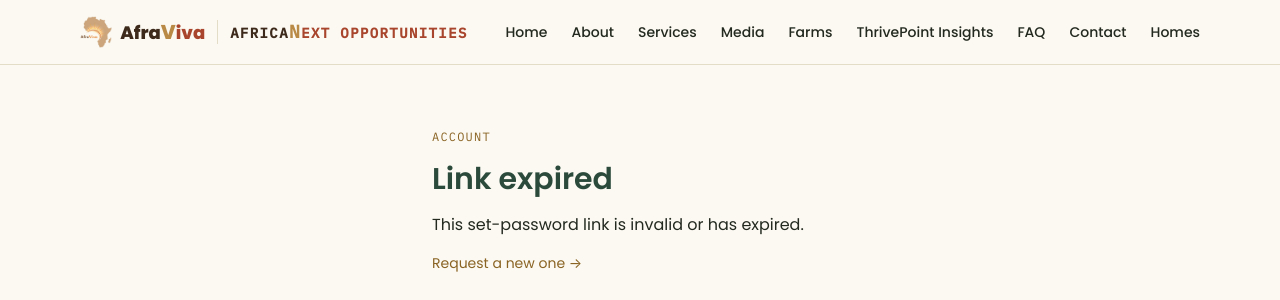
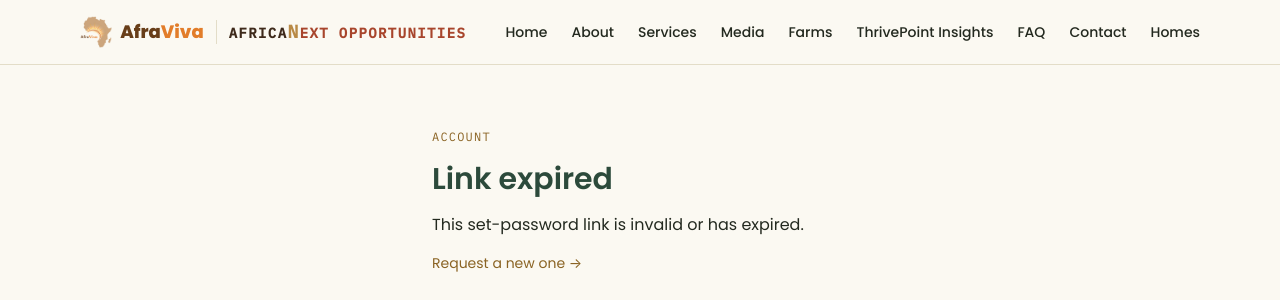
Before and after one commit to judekioko/afraviva-platform, a Django app: page /accounts/reset/1/1/ in a window 1280 px wide. Shown: the top 300 px of the page. Run offline with Django 5.2, Linux system fonts and the light colour scheme; data comes from the database, SQL or seed files in the repository; style sheets or scripts are compiled from the project's sources; parts of the project's set-up code (start-up, migrations or seed data) failed here and were passed over.

Commit message:
Match the header AfraViva wordmark to the exact colors from the real logo
The header text used the cocoa/gold/rust design tokens as an approximation.
Sampled the actual afraviva-logo.png artwork directly (median fill color
over each glyph's bounding box) and swapped in the exact hex values:
#683E19 for "Afra", #E27D2A for "Viva". Also drops the artificial
oversized "V" — the real logo doesn't enlarge it.

```diff
--- a/templates/base.html
+++ b/templates/base.html
@@ -20,7 +20,7 @@
       <div class="flex items-center gap-3">
         <a href="{% if ON_MAIN_SITE %}{% url 'corporate:home' %}{% else %}{{ HOME_HREF }}{% endif %}" class="flex items-center gap-2">
           {% include "_afraviva_logo.html" with size=32 wordmark_size="text-xl" %}
-          <span class="hidden sm:inline font-sans font-extrabold text-lg text-cocoa">Afra<span class="text-gold text-xl">V</span><span class="text-rust">iva</span></span>
+          <span class="hidden sm:inline font-sans font-extrabold text-lg" style="color:#683E19">Afra<span style="color:#E27D2A">Viva</span></span>
         </a>
         <span class="inline-block h-4 sm:h-6 w-px bg-line"></span>
         <span class="inline font-mono text-[8px] sm:text-sm font-bold uppercase tracking-tight sm:tracking-widest text-cocoa leading-tight">Africa<span class="text-[10px] sm:text-lg text-gold">N</span><span class="text-rust">ext Opportunities</span></span>
```
